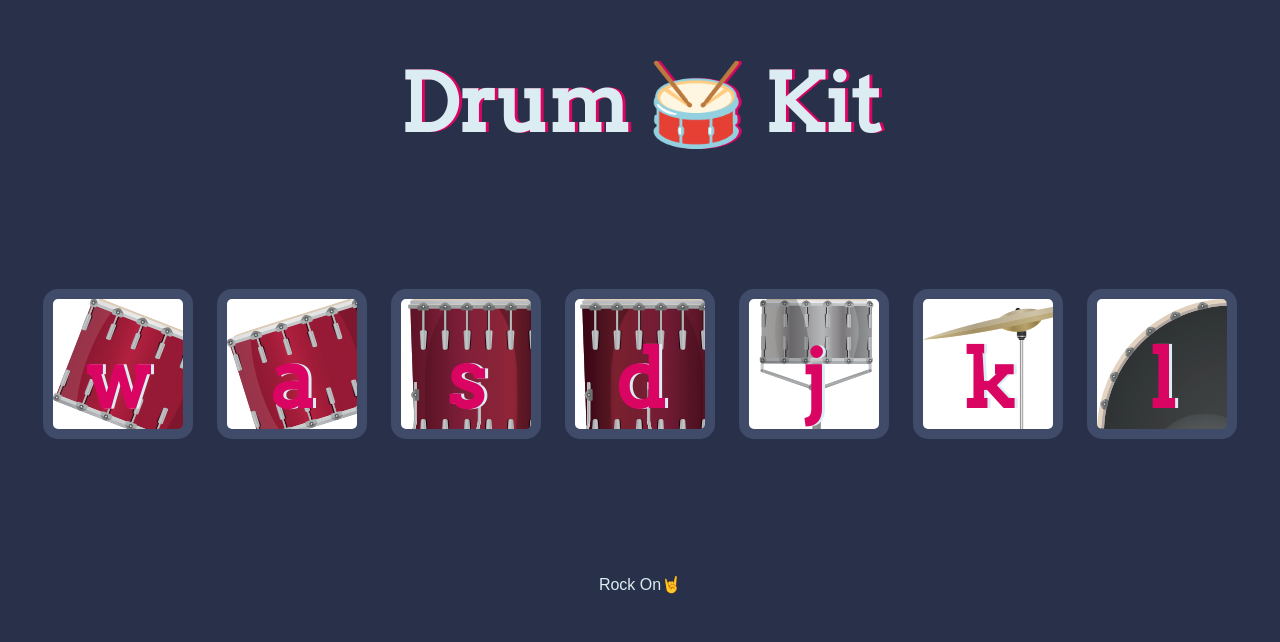
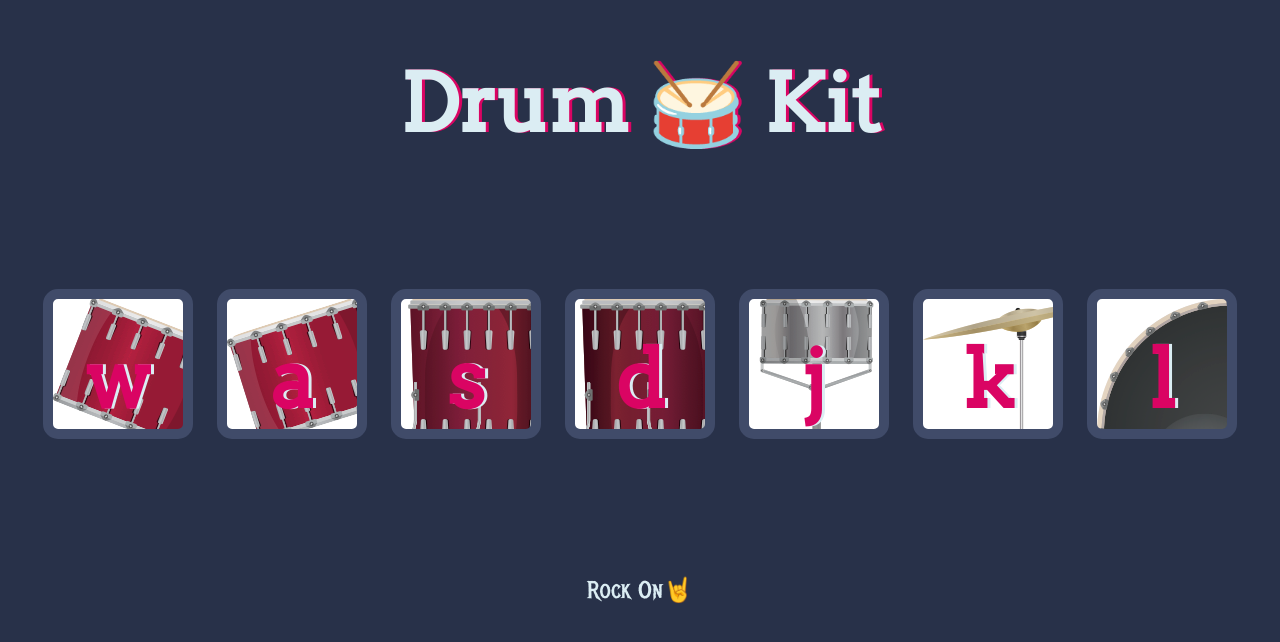
Before and after one commit to AayushMehta0924/Drum-Kit, a plain HTML site: page index.html in a window 1280 px wide. Drawn offline with Linux system fonts and the light colour scheme.

Commit message:
Modified CSS

```diff
--- a/index.html
+++ b/index.html
@@ -7,6 +7,7 @@
     <title>Drum Kit</title>
   <link rel="stylesheet" href="styles.css">
   <link href="https://fonts.googleapis.com/css?family=Arvo" rel="stylesheet">
+  <link href="https://fonts.googleapis.com/css2?family=Metal+Mania&display=swap" rel="stylesheet">
 </head>
 <body>
 
--- a/styles.css
+++ b/styles.css
@@ -13,6 +13,8 @@ h1 {
 footer {
   color: #DBEDF3;
   font-family: sans-serif;
+  font-size: 1.5rem;
+  font-family: 'Metal Mania', cursive;
 }
 
 .w {
```
